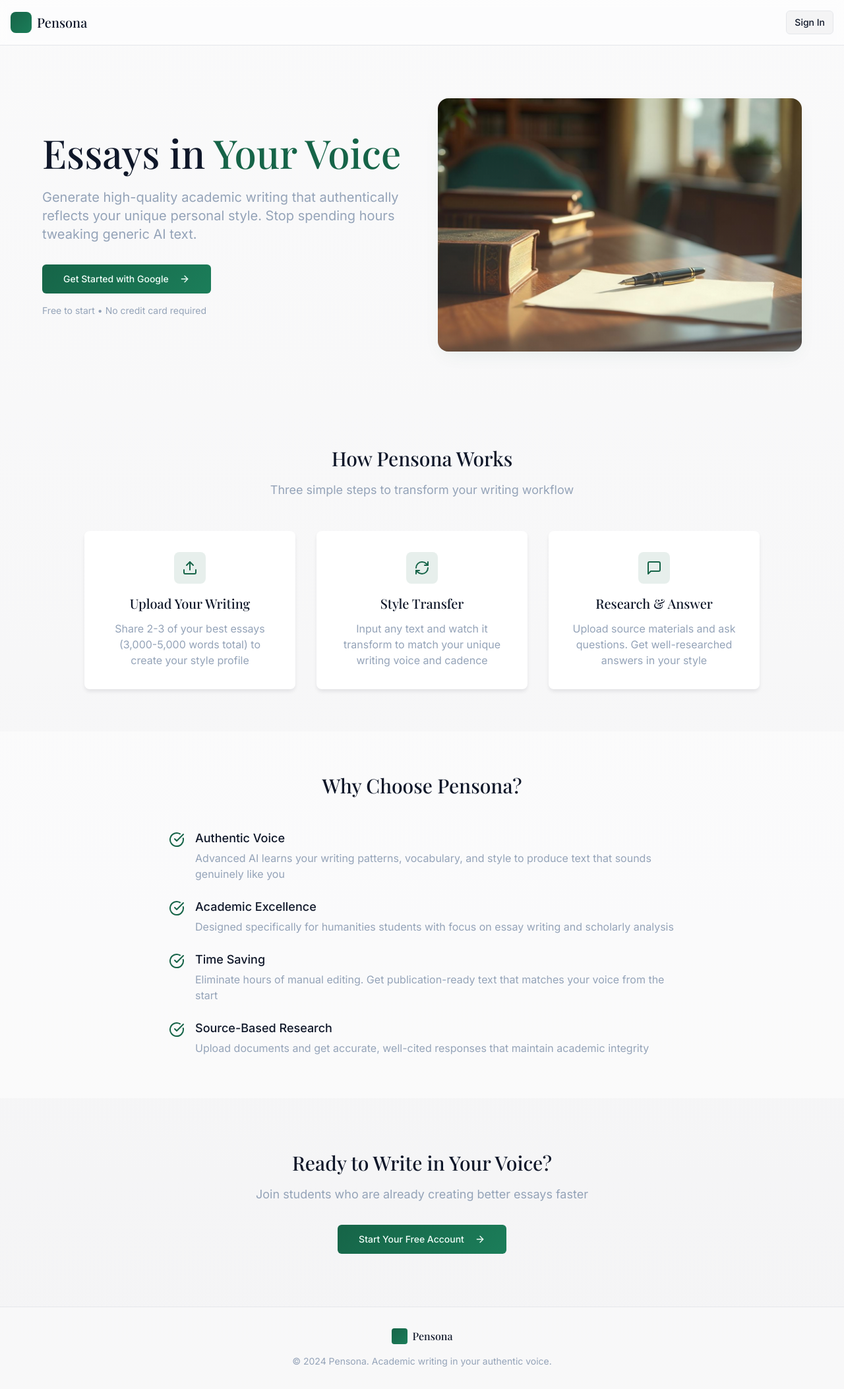
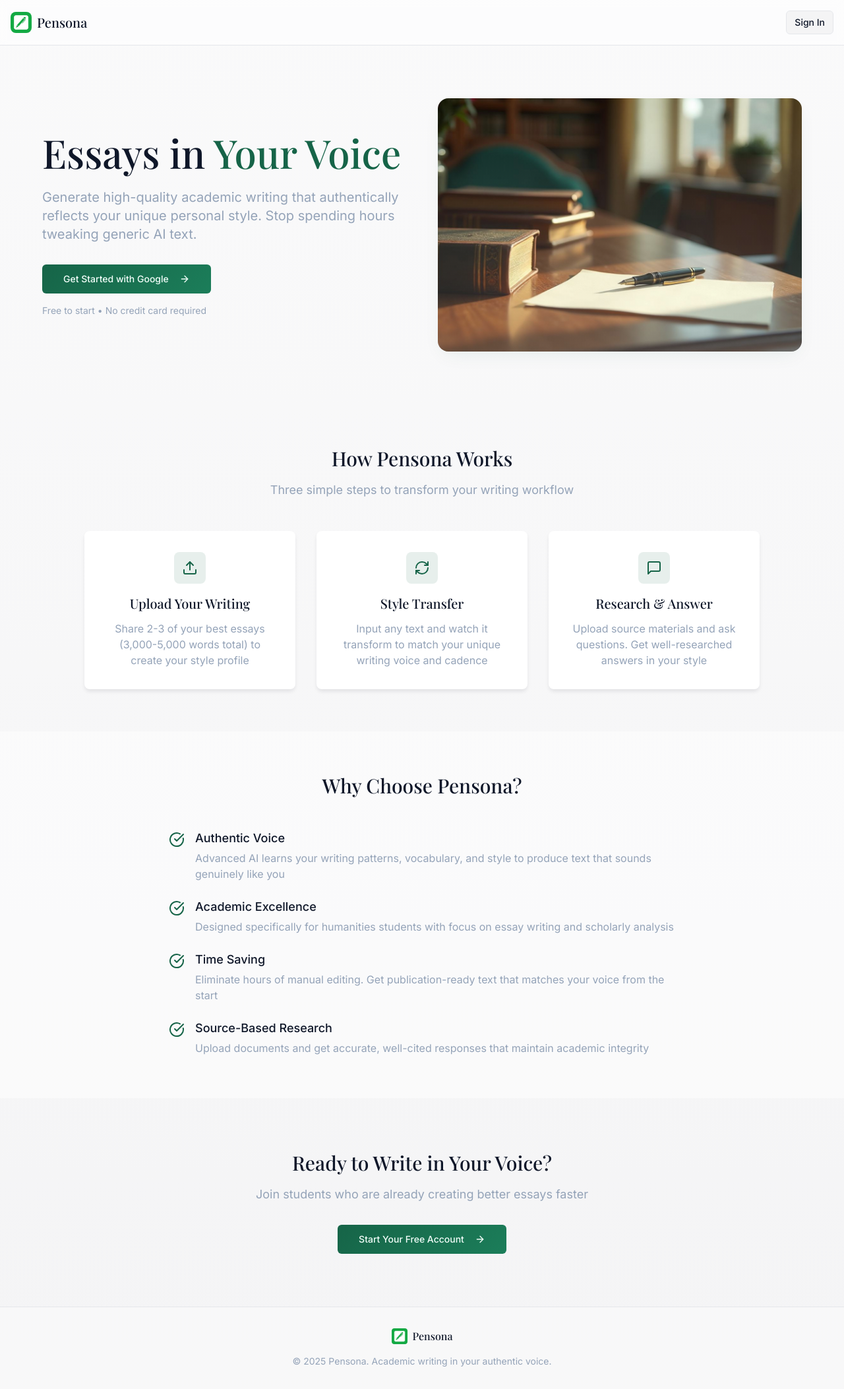
Before and after one commit to cameronbyrne4/persona-style-scribe, a React (Vite) app: page /history in a window 1280 px wide. Shown: the whole page at 66% size. Built offline with nearby package versions, Linux system fonts and the light colour scheme.

Commit message:
icon implement

```diff
--- a/src/pages/Index.tsx
+++ b/src/pages/Index.tsx
@@ -12,7 +12,7 @@ const Index = () => {
         <div className="container mx-auto px-4 py-4 flex items-center justify-between">
           <div className="flex items-center space-x-4">
             <Link to="/" className="flex items-center space-x-2">
-              <div className="w-8 h-8 bg-gradient-primary rounded-lg"></div>
+              <img src="/Pensona.png" alt="Pensona logo" className="w-8 h-8 rounded-lg object-cover" />
               <h1 className="text-xl font-playfair font-medium text-foreground">Pensona</h1>
             </Link>
             <Badge variant="secondary" className="font-inter">Demo Mode</Badge>
@@ -103,7 +103,7 @@ const Index = () => {
           <CardContent>
             <div className="grid md:grid-cols-2 lg:grid-cols-4 gap-4 text-center">
               <div>
-                <div className="w-16 h-16 bg-gradient-primary rounded-lg mx-auto mb-3"></div>
+                <img src="/Pensona.png" alt="Pensona brand icon" className="w-16 h-16 rounded-lg mx-auto mb-3 object-cover" />
                 <p className="font-inter text-sm text-muted-foreground">Academic Green<br/>Brand Colors</p>
               </div>
               <div>
--- a/src/pages/Landing.tsx
+++ b/src/pages/Landing.tsx
@@ -24,7 +24,7 @@ const Landing = ({ user }) => {
       <header className="border-b border-border bg-card/50 backdrop-blur-sm">
         <div className="container mx-auto px-4 py-4 flex items-center justify-between">
           <div className="flex items-center space-x-2">
-            <div className="w-8 h-8 bg-gradient-primary rounded-lg"></div>
+            <img src="/Pensona.png" alt="Pensona logo" className="w-8 h-8 rounded-lg object-cover" />
             <h1 className="text-xl font-playfair font-medium text-foreground">Pensona</h1>
           </div>
           {/* Conditionally render button based on user */}
@@ -220,11 +220,11 @@ const Landing = ({ user }) => {
       <footer className="border-t border-border bg-card/30 py-8">
         <div className="container mx-auto px-4 text-center">
           <div className="flex items-center justify-center space-x-2 mb-4">
-            <div className="w-6 h-6 bg-gradient-primary rounded"></div>
+            <img src="/Pensona.png" alt="Pensona logo" className="w-6 h-6 rounded object-cover" />
             <span className="font-playfair font-medium text-foreground">Pensona</span>
           </div>
           <p className="text-sm text-muted-foreground font-inter">
-            © 2024 Pensona. Academic writing in your authentic voice.
+            © 2025 Pensona. Academic writing in your authentic voice.
           </p>
         </div>
       </footer>
```
